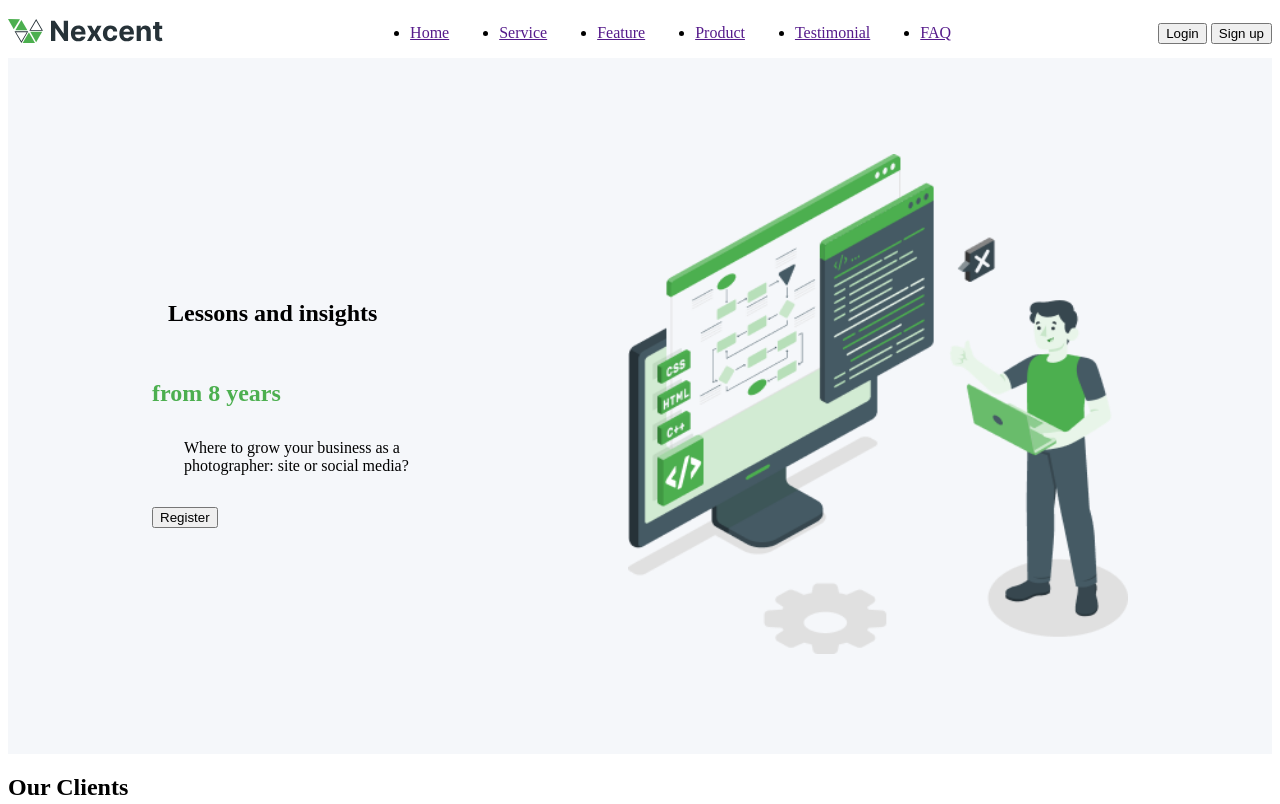
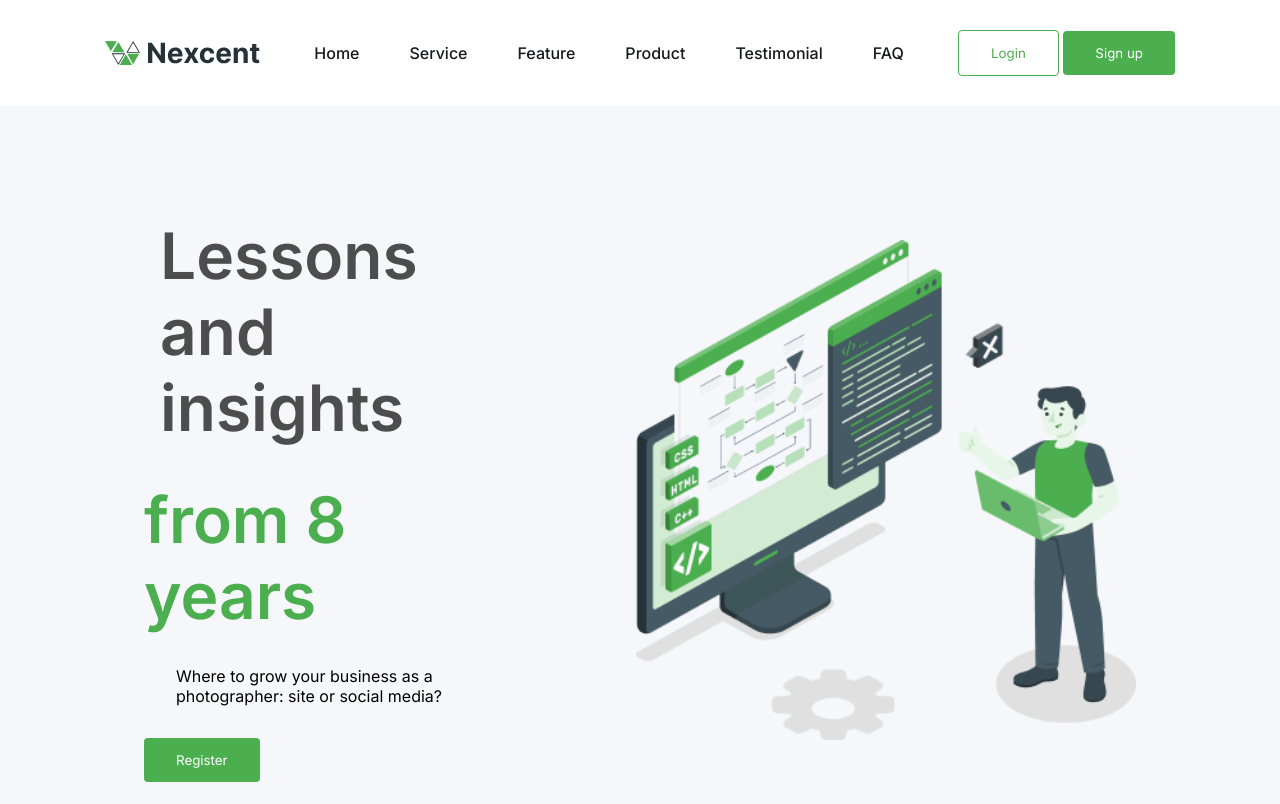
Before and after one commit to vannq1/vannq1, a plain HTML site: page index.html in a window 1280 px wide. Shown: the top 804 px of the page. Drawn offline with Linux system fonts and the light colour scheme.

Commit message:
modify file path2

```diff
--- a/assets/CSS/global.css
+++ b/assets/CSS/global.css
@@ -1,5 +1,5 @@
 @import url('https://fonts.googleapis.com/css2?family=Inter:wght@100..900&display=swap');
-@import url(/assets/CSS/variable.css);
+@import url(./global.css);
 * {
     margin: 0;
     padding: 0;
--- a/assets/CSS/index.css
+++ b/assets/CSS/index.css
@@ -1,2 +1,2 @@
-@import url(./assets/CSS/global.css);
-@import url(./assets/CSS/variable.css);
+@import url(./global.css);
+@import url(./variable.css);
```
